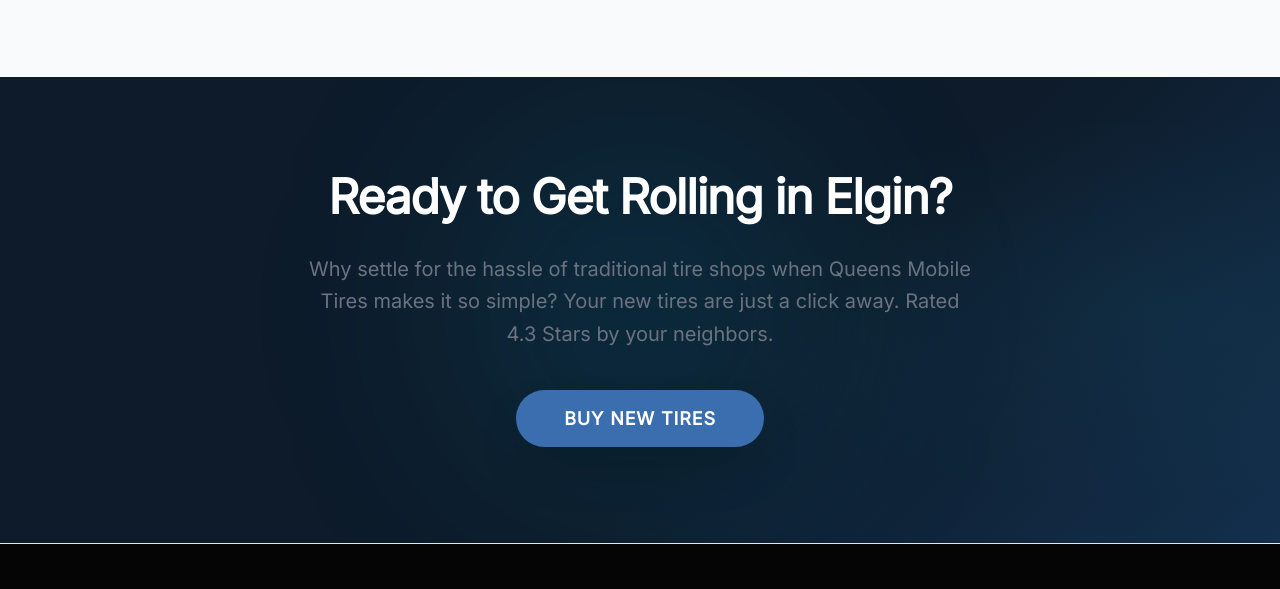
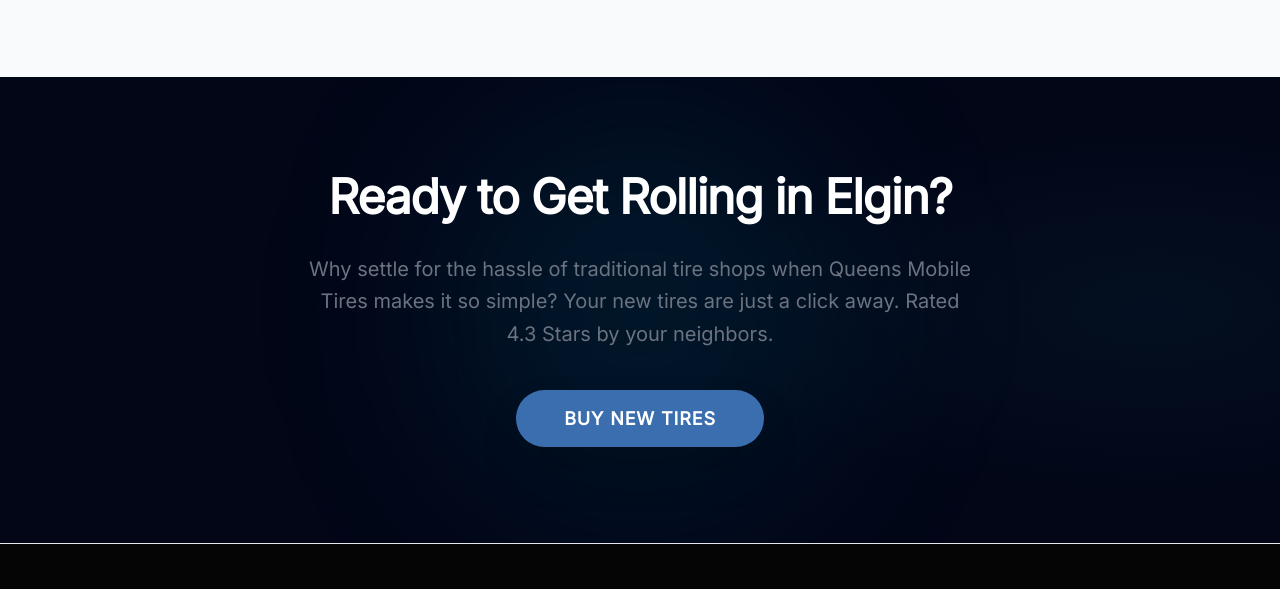
Before and after one commit to izzy2030/queens-mobile-tires-astro, an Astro site: page /elgin/cities/mobile-tire-service-in-elgin-il in a window 1280 px wide. Shown: the part 7968-8557 px from the top of the page. Built offline with nearby package versions, Linux system fonts and the light colour scheme; Astro itself is replaced by a stand-in of ours.

Commit message:
Trying to fix some issue no avail

```diff
--- a/src/components/CityCTA.astro
+++ b/src/components/CityCTA.astro
@@ -17,10 +17,7 @@
 } = Astro.props;
 ---
 
-<section
-    class="relative py-24 overflow-hidden"
-    style="background: linear-gradient(135deg, #0D1B2A 0%, #0D1B2A 60%, #132F4C 100%);"
->
+<section class="relative py-24 overflow-hidden bg-[#020617]">
     {/* Subtle teal/cyan glow on the right side */}
     <div
         class="absolute top-0 right-0 w-1/2 h-full opacity-30 pointer-events-none"
--- a/src/components/TireWidget.astro
+++ b/src/components/TireWidget.astro
@@ -1,10 +1,9 @@
 ---
 // src/components/TireWidget.astro
 // This is a UI Shell. Later, we can connect the <form> action to your real search URL.
-
 ---
 
-<section class="relative py-24 overflow-hidden" style="background: linear-gradient(135deg, #0D1B2A 0%, #0D1B2A 60%, #132F4C 100%);">
+<section class="relative py-24 overflow-hidden bg-[#020617]">
   {/* Subtle teal/cyan glow on the right side to match reference */}
   <div
     class="absolute top-0 right-0 w-1/2 h-full opacity-30 pointer-events-none"
```
